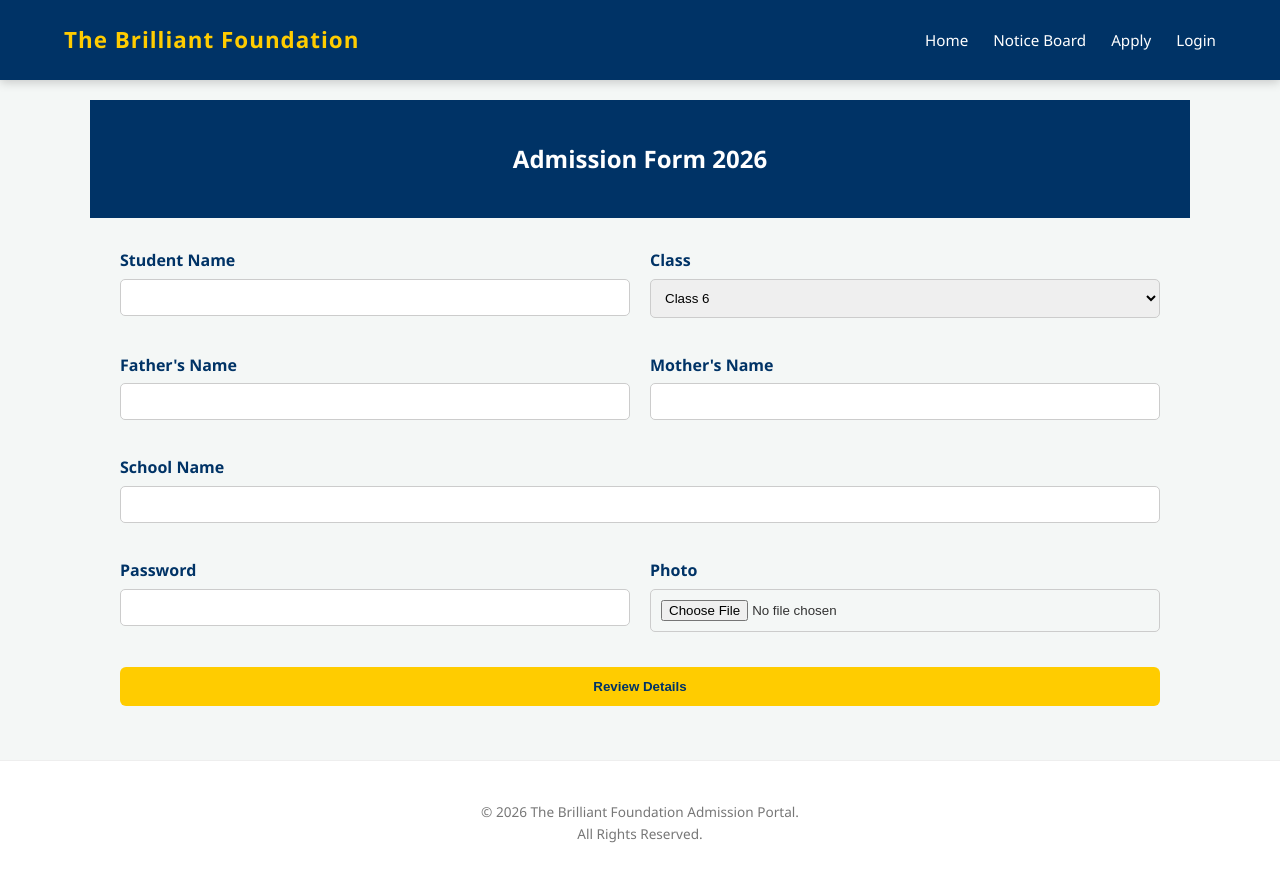
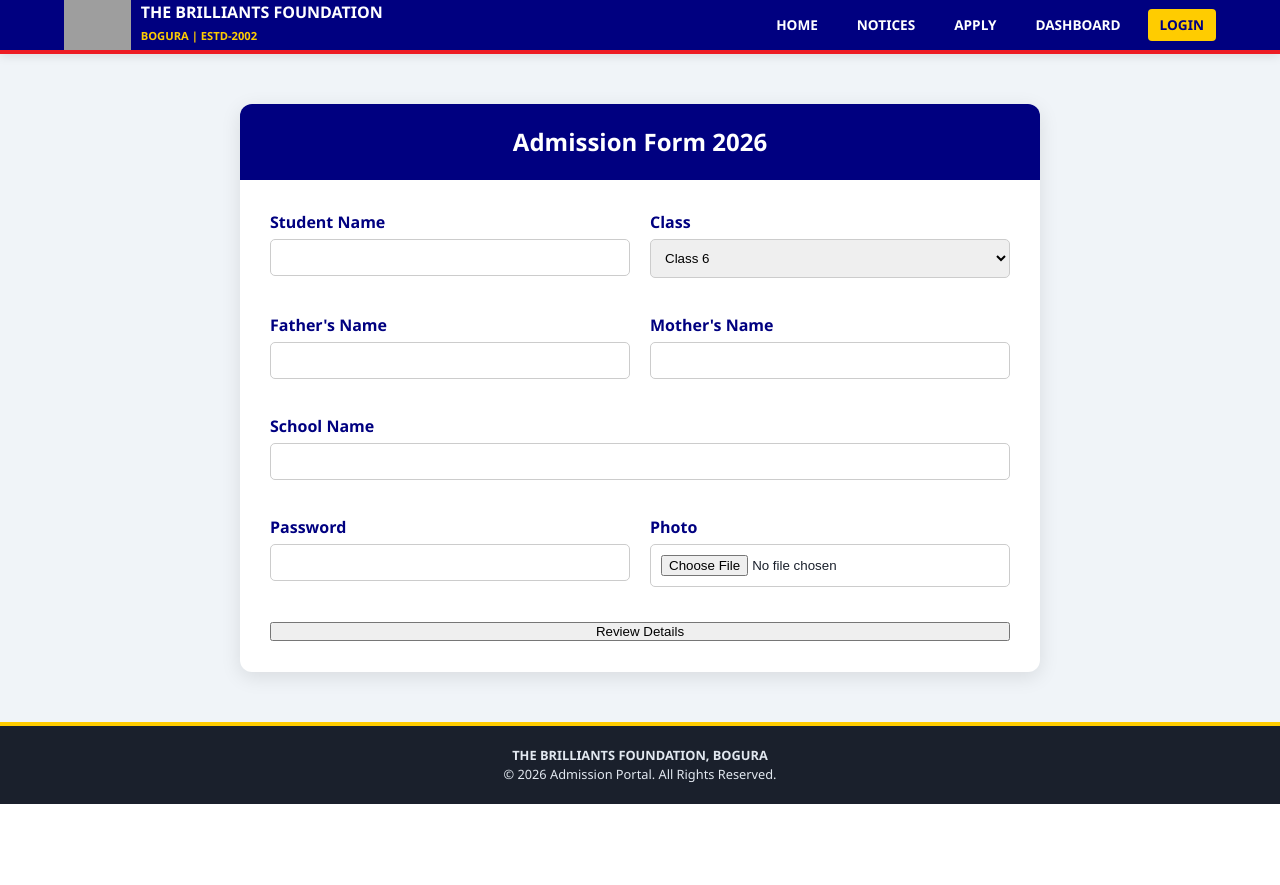
Before and after one commit to teshahriar/tbftest, a Flask app: page /apply in a window 1280 px wide. After the commit the page ends 804 px from the top, so only its background shows below. Run offline with Flask 3, Linux system fonts and the light colour scheme; some libraries are stand-ins or nearby versions; grey boxes are pictures that could not be loaded.

Commit message:
Update base.html

```diff
--- a/templates/base.html
+++ b/templates/base.html
@@ -3,180 +3,44 @@
 <head>
     <meta charset="UTF-8">
     <meta name="viewport" content="width=device-width, initial-scale=1.0">
-    <title>{% block title %}The Brilliant Foundation  Portal{% endblock %}</title>
-    <style>
-        :root {
-            --navy: #003366;
-            --gold: #ffcc00;
-            --light: #f4f7f6;
-            --white: #ffffff;
-            --transition: all 0.3s ease;
-        }
+    <link rel="icon" type="image/png" href="https://i.postimg.cc/SsLDX6WZ/Screenshot-2026-01-20-020601-removebg-preview.png">
+    <title>{% block title %}The Brilliants Foundation{% endblock %}</title>
 
-        body {
-            font-family: 'Segoe UI', Tahoma, Geneva, Verdana, sans-serif;
-            margin: 0;
-            background: var(--light);
-            color: #333;
-            line-height: 1.6;
-        }
+    <link rel="stylesheet" href="{{ url_for('static', filename='css/style.css') }}">
 
-        /* --- Responsive Navbar --- */
-        nav {
-            background: var(--navy);
-            color: white;
-            padding: 10px 5%;
-            display: flex;
-            justify-content: space-between;
-            align-items: center;
-            position: sticky;
-            top: 0;
-            z-index: 1000;
-            box-shadow: 0 2px 10px rgba(0,0,0,0.2);
-            min-height: 60px;
-        }
-
-        .logo {
-            font-size: 1.4rem;
-            font-weight: bold;
-            color: var(--gold);
-            text-decoration: none;
-            letter-spacing: 1px;
-        }
-
-        /* Nav Links Desktop */
-        .nav-links {
-            display: flex;
-            align-items: center;
-        }
-
-        .nav-links a {
-            color: white;
-            text-decoration: none;
-            margin-left: 25px;
-            font-weight: 500;
-            font-size: 0.95rem;
-            transition: var(--transition);
-        }
-
-        .nav-links a:hover { color: var(--gold); }
-
-        /* Mobile Menu Toggle (Hidden on Desktop) */
-        .menu-toggle {
-            display: none;
-            flex-direction: column;
-            cursor: pointer;
-            gap: 5px;
-        }
-
-        .menu-toggle span {
-            width: 25px;
-            height: 3px;
-            background: white;
-            border-radius: 2px;
-            transition: var(--transition);
-        }
-
-        /* --- Layout --- */
-        .container {
-            max-width: 1100px;
-            margin: 20px auto;
-            padding: 0 20px;
-            min-height: 80vh; /* Keeps footer at bottom */
-        }
-
-        .card {
-            background: var(--white);
-            padding: clamp(15px, 5vw, 30px); /* Fluid padding */
-            border-radius: 12px;
-            box-shadow: 0 4px 15px rgba(0,0,0,0.05);
-        }
-
-        /* --- Buttons --- */
-        .btn {
-            padding: 12px 24px;
-            border-radius: 6px;
-            text-decoration: none;
-            font-weight: bold;
-            border: none;
-            cursor: pointer;
-            display: inline-block;
-            text-align: center;
-            transition: var(--transition);
-        }
-        .btn-primary { background: var(--navy); color: white; }
-        .btn-gold { background: var(--gold); color: var(--navy); }
-        .btn-danger { background: #dc3545; color: white; }
-        .btn:hover { transform: translateY(-2px); filter: brightness(1.1); }
-
-        /* --- Footer --- */
-        footer {
-            text-align: center;
-            padding: 40px 20px;
-            color: #777;
-            font-size: 0.85rem;
-            background: #fff;
-            border-top: 1px solid #eee;
-        }
-
-        /* --- MOBILE MEDIA QUERIES --- */
-        @media (max-width: 768px) {
-            .menu-toggle { display: flex; }
-
-            .nav-links {
-                position: absolute;
-                top: 60px;
-                right: -100%; /* Hidden by default */
-                background: var(--navy);
-                width: 100%;
-                flex-direction: column;
-                text-align: center;
-                transition: var(--transition);
-                padding: 20px 0;
-                box-shadow: 0 10px 10px rgba(0,0,0,0.1);
-            }
-
-            .nav-links.active {
-                right: 0; /* Slide in */
-            }
-
-            .nav-links a {
-                margin: 15px 0;
-                font-size: 1.1rem;
-            }
-
-            .container { margin: 15px auto; }
-        }
-
-        {% block extra_css %}{% endblock %}
-    </style>
+    {% block extra_css %}{% endblock %}
 </head>
 <body>
 
     <nav>
-        <a href="/" class="logo">The Brilliant Foundation </a>
+        <a href="/" class="logo-container">
+            <img src="https://i.postimg.cc/SsLDX6WZ/Screenshot-2026-01-20-020601-removebg-preview.png" alt="Logo" class="logo-img">
+            <div class="logo-text">
+                <span class="main-title">THE BRILLIANTS FOUNDATION</span>
+                <span class="sub-title">BOGURA | ESTD-2002</span>
+            </div>
+        </a>
 
         <div class="menu-toggle" id="mobile-menu">
-            <span></span>
-            <span></span>
-            <span></span>
+            <span></span><span></span><span></span>
         </div>
 
         <div class="nav-links" id="nav-list">
             <a href="/">Home</a>
-            <a href="/notices">Notice Board</a>
+            <a href="/notices">Notices</a>
             <a href="/apply">Apply</a>
-            <a href="/login">Login</a>
+            <a href="/dashboard">Dashboard</a>
+            <a href="/login" style="background: var(--gold); color: var(--navy);">Login</a>
         </div>
     </nav>
 
-    <div class="container">
+    <main class="container">
         {% block content %}{% endblock %}
-    </div>
+    </main>
 
     <footer>
-        &copy; 2026 The Brilliant Foundation  Admission Portal.<br>
-        All Rights Reserved.
+        <p><strong>THE BRILLIANTS FOUNDATION, BOGURA</strong></p>
+        <p>&copy; 2026 Admission Portal. All Rights Reserved.</p>
     </footer>
 
     <script>
@@ -185,14 +49,12 @@
 
         menuToggle.addEventListener('click', () => {
             navList.classList.toggle('active');
-
-            // Optional: Animate hamburger to X
-            const spans = menuToggle.getElementsByTagName('span');
-            spans[0].style.transform = navList.classList.contains('active') ? 'rotate(45deg) translate(5px, 5px)' : 'none';
+            // Animate hamburger to X
+            const spans = menuToggle.querySelectorAll('span');
+            spans[0].style.transform = navList.classList.contains('active') ? 'rotate(45deg) translate(6px, 6px)' : 'none';
             spans[1].style.opacity = navList.classList.contains('active') ? '0' : '1';
-            spans[2].style.transform = navList.classList.contains('active') ? 'rotate(-45deg) translate(6px, -7px)' : 'none';
+            spans[2].style.transform = navList.classList.contains('active') ? 'rotate(-45deg) translate(7px, -7px)' : 'none';
         });
     </script>
-
 </body>
 </html>
```
